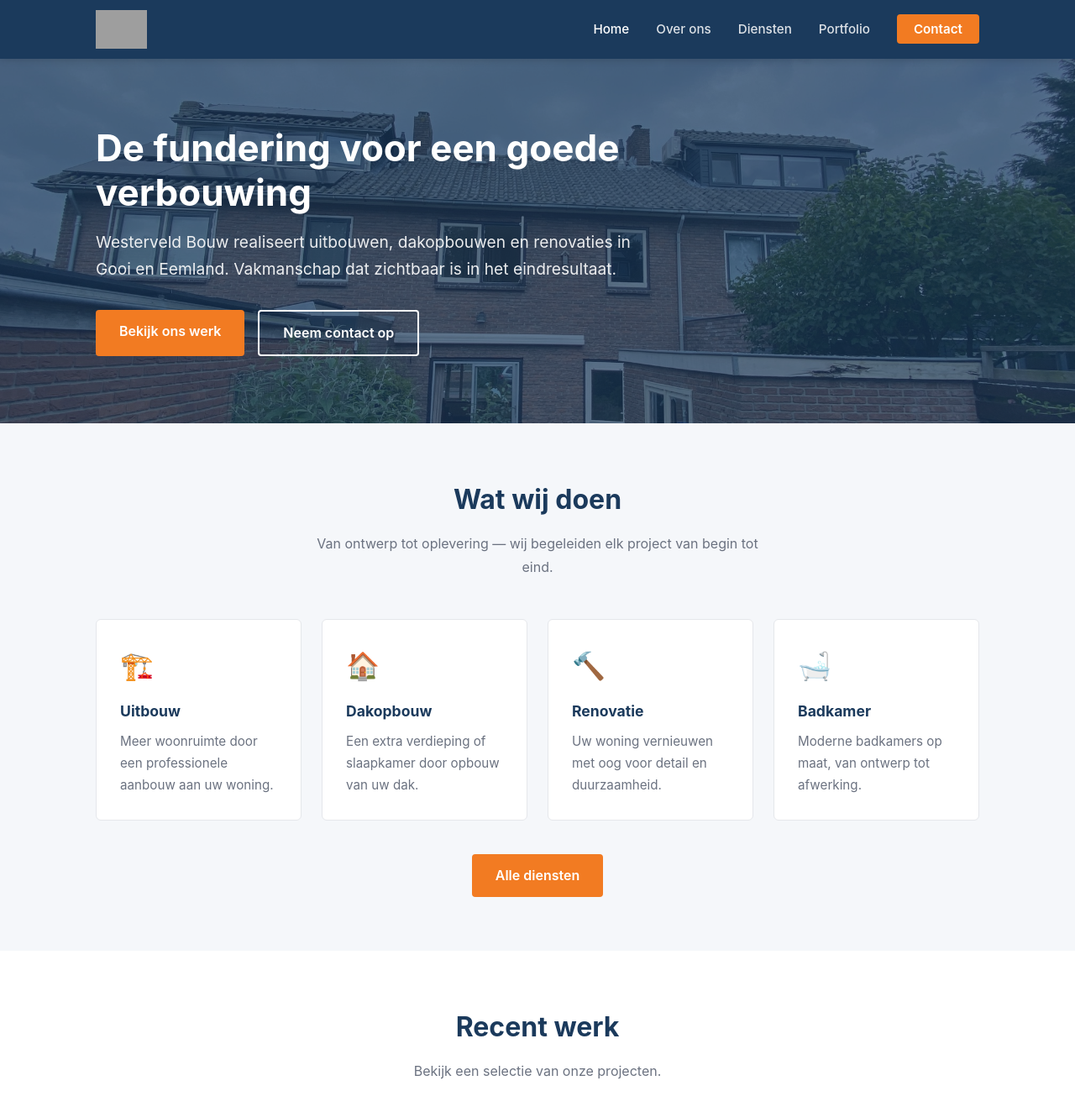
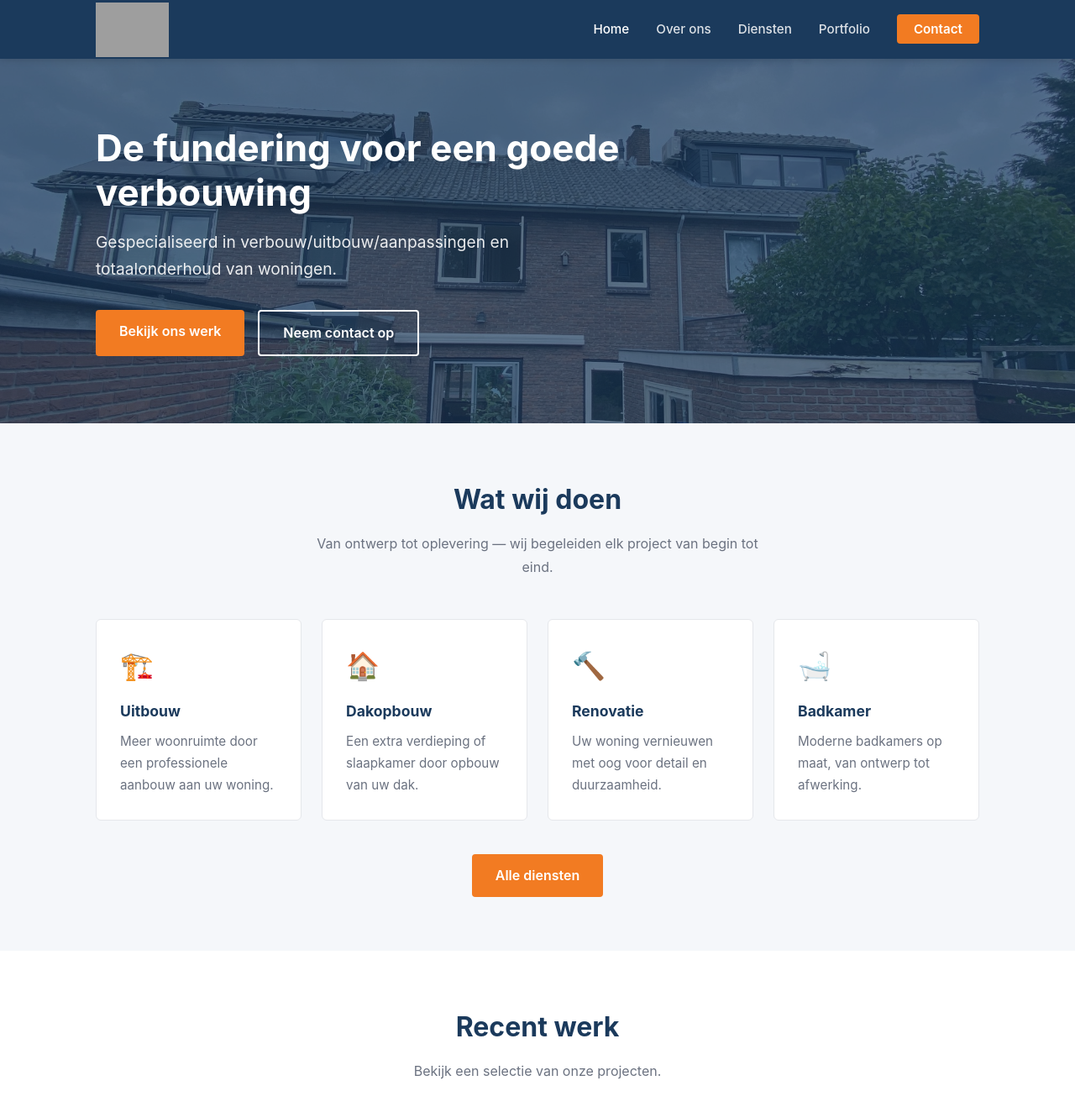
Before and after one commit to dschafrat/westerveldbouw, a Jekyll site: the page built from _pages/index.md, in a window 1280 px wide and 1400 px high, cut to the strip 0-1334 px from the top of the window. Shown: the top 1324 px of the strip at 84% size. Built offline with Jekyll 4.4.1, drawn with Linux system fonts in a browser that asks for light colours; grey boxes are pictures that could not be loaded.

Commit message:
Verwerk feedback Edward Hart: hero-tekst, kapotte links, rieten dak prominent, logo groter
- Hero-tekst: dakopbouw vervangen door verbouw/uitbouw/aanpassingen/totaalonderhoud
- Portfolio: kapotte detailpagina-links gefixed (relative_url filter ontbrak)
- Rietenkap: featured:true zodat project bovenaan portfolio staat
- Logo: vergroot van 46px naar 65px

Co-Authored-By: Claude Sonnet 4.6 <noreply@anthropic.com>

```diff
--- a/_pages/index.md
+++ b/_pages/index.md
@@ -9,7 +9,7 @@ permalink: /
   <div class="container">
     <div class="hero-content">
       <h1>De fundering voor een goede verbouwing</h1>
-      <p>Westerveld Bouw realiseert uitbouwen, dakopbouwen en renovaties in Gooi en Eemland. Vakmanschap dat zichtbaar is in het eindresultaat.</p>
+      <p>Gespecialiseerd in verbouw/uitbouw/aanpassingen en totaalonderhoud van woningen.</p>
       <div class="hero-cta">
         <a href="{{ '/portfolio/' | relative_url }}" class="btn-primary">Bekijk ons werk</a>
         <a href="{{ '/contact/' | relative_url }}" class="btn-secondary">Neem contact op</a>
--- a/assets/css/main.css
+++ b/assets/css/main.css
@@ -72,7 +72,7 @@ a:hover { color: var(--orange); }
   height: 70px;
 }
 
-.logo img { height: 46px; width: auto; }
+.logo img { height: 65px; width: auto; }
 
 .nav-links {
   display: flex;
```
Also changed, not shown: _pages/portfolio.md (+5 -2 lines), _projects/rietenkap.md (+1 -0 lines).
